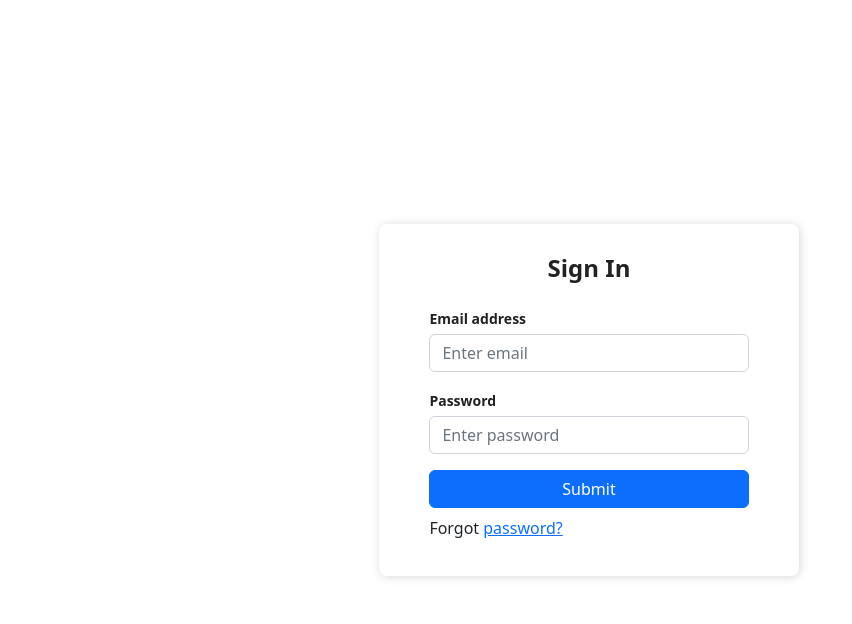
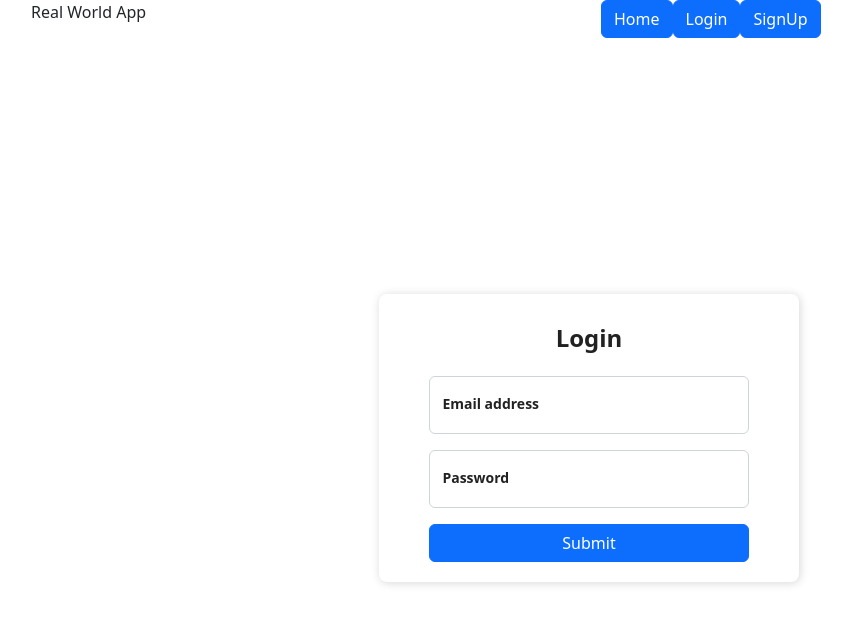
Before and after one commit to Solera-Bootcamp-Team-4/BankAppFE, a React (Create React App) app: page /LoginUser in a window 1280 px wide. Shown: the top 624 px of the page, without its empty margins (51-903 px from the left). Built offline with nearby package versions, Linux system fonts and the light colour scheme.

Commit message:
login done. doing Home page now

```diff
--- a/src/App.js
+++ b/src/App.js
@@ -3,7 +3,7 @@ import "bootstrap/dist/css/bootstrap.min.css"
 import { BrowserRouter, Routes, Route } from "react-router-dom";
 import Layout from "./pages/Layout";
 import sideBar from './components/sideBar/sideBar';
-import Signup from "./pages/Signup";
+import SignUpForm from "./components/signUp/SignUpForm";
 import Bankaccounts from "./components/Bankaccount/BankaccountLayout";
 import Personal from "./pages/Personal";
 import Settings from "./components/Settings/Settings";
@@ -11,6 +11,7 @@ import Transaction from "./pages/Transaction";
 import LoginUser from "./components/Login/LoginUser";
 import Header from './components/header/Header';
 import BankAccounts from './components/bankAccounts/BankAccounts';
+import UserSettings from './components/userSettings/UserSettings';
 
 function App() {
 
@@ -27,9 +28,9 @@ function App() {
       <BrowserRouter>
         <Routes>
           {/* Change to the component you are developing */}
-          <Route path="/" element={<Header />} />
-          {/* <Route path="/" element={<Layout />} /> */}
-          <Route path="Signup" element={<Signup />} />
+          {/* <Route path="/" element={<UserSettings/>} />*/}
+          <Route path="/" element={<Layout />} />
+          <Route path="SignUpForm" element={<SignUpForm />} />
           <Route path="LoginUser" element={<LoginUser />} />
           <Route path="bankAccounts" element={<BankAccounts />} />
           <Route path="personal" element={<Personal />} />
--- a/src/components/Login/LoginUser.jsx
+++ b/src/components/Login/LoginUser.jsx
@@ -1,36 +1,56 @@
 import './LoginUser.css';
+import Row from 'react-bootstrap/Row';
+import Container from 'react-bootstrap/Container';
+import Col from 'react-bootstrap/Col';
+import Button from 'react-bootstrap/Button';
+import FloatingLabel from 'react-bootstrap/FloatingLabel';
+import Form from 'react-bootstrap/Form';
+
+
 const LoginUser = () => {
-    return     <div className="Auth-form-container">
-    <form className="Auth-form">
+
+    const SubmitHandler = event =>{
+
+    };
+
+
+    return  (
+      <Container>
+      <Row className="header">
+      <Col>Real World App</Col>
+        <Col>
+        <Button variant="primary" href="/">Home</Button>
+        <Button variant="primary" href="/LoginUser">Login</Button>
+        <Button variant="primary" href="/SignUpForm">SignUp</Button>
+        </Col>
+      </Row>
+    <Row>
+    <div className="Auth-form-container">
+      <form className="Auth-form" onSubmit={SubmitHandler}>
       <div className="Auth-form-content">
-        <h3 className="Auth-form-title">Sign In</h3>
+        <h3 className="Auth-form-title">Login</h3>
         <div className="form-group mt-3">
-          <label>Email address</label>
-          <input
-            type="email"
-            className="form-control mt-1"
-            placeholder="Enter email"
-          />
-        </div>
-        <div className="form-group mt-3">
-          <label>Password</label>
-          <input
-            type="password"
-            className="form-control mt-1"
-            placeholder="Enter password"
-          />
-        </div>
+      <FloatingLabel
+        controlId="floatingInput"
+        label="Email address"
+        className="mb-3"
+      >
+        <Form.Control type="email" placeholder="name@example.com" />
+      </FloatingLabel>
+      <FloatingLabel controlId="floatingPassword" label="Password">
+        <Form.Control type="password" placeholder="Password" />
+      </FloatingLabel>
+      </div>
         <div className="d-grid gap-2 mt-3">
           <button type="submit" className="btn btn-primary">
             Submit
           </button>
         </div>
-        <p className="forgot-password text-right mt-2">
-          Forgot <a href="#">password?</a>
-        </p>
       </div>
     </form>
   </div>
-  };
-
+  </Row>
+  </Container>
+   );
+    }
   export default LoginUser;
--- /dev/null
+++ b/src/components/signUp/SignUpForm.css
@@ -0,0 +1,35 @@
+.Auth-form-container {
+    display: flex;
+    justify-content: center;
+    align-items: center;
+    width: 100vw;
+    height: 100vh;
+  }
+
+  .Auth-form {
+    width: 420px;
+    box-shadow: rgb(0 0 0 / 16%) 1px 1px 10px;
+    padding-top: 30px;
+    padding-bottom: 20px;
+    border-radius: 8px;
+    background-color: white;
+  }
+
+  .Auth-form-content {
+    padding-left: 12%;
+    padding-right: 12%;
+  }
+
+  .Auth-form-title {
+    text-align: center;
+    margin-bottom: 1em;
+    font-size: 24px;
+    color: rgb(34, 34, 34);
+    font-weight: 800;
+  }
+
+  label {
+    font-size: 14pt;
+    font-weight: 600;
+    color: rgb(34, 34, 34);
+  }
--- a/src/components/signUp/SignUpForm.jsx
+++ b/src/components/signUp/SignUpForm.jsx
@@ -1,9 +1,61 @@
-import React from 'react';
+import './SignUpForm.css';
+import Row from 'react-bootstrap/Row';
+import Container from 'react-bootstrap/Container';
+import Col from 'react-bootstrap/Col';
+import Button from 'react-bootstrap/Button';
+import FloatingLabel from 'react-bootstrap/FloatingLabel';
+import Form from 'react-bootstrap/Form';
 
-export default function SignUp() {
-  return (
-    <>
-      <div>SignUp</div>
-    </>
-  );
-}
+
+const SignUpForm = () => {
+
+    const SubmitHandler = event =>{
+
+    };
+
+
+    return  (
+      <Container>
+      <Row className="header">
+      <Col>Real World App</Col>
+        <Col>
+        <Button variant="primary" href="/">Home</Button>
+        <Button variant="primary" href="/LoginUser">Login</Button>
+        <Button variant="primary" href="/SignUpForm">SignUp</Button>
+        </Col>
+      </Row>
+    <Row>
+    <div className="Auth-form-container">
+      <form className="Auth-form" onSubmit={SubmitHandler}>
+      <div className="Auth-form-content">
+      <h3 className="Auth-form-title">SignUp</h3>
+        <div className="form-group mt-3">
+      <FloatingLabel controlId="floatingInput" label="First Name*" className="mb-3">
+      <Form.Control type="text" placeholder="First Name*" />
+      </FloatingLabel>
+      <FloatingLabel controlId="floatingInput" label="Last Name*">
+        <Form.Control type="text" placeholder="Last Name*" />
+      </FloatingLabel>
+      <FloatingLabel controlId="floatingInput" label="Username*">
+        <Form.Control type="text" placeholder="Username*" />
+      </FloatingLabel>
+      <FloatingLabel controlId="floatingPassword" label="Password*">
+        <Form.Control type="password" placeholder="Password" />
+      </FloatingLabel>
+      <FloatingLabel controlId="floatingPassword" label="Confirm Password*">
+        <Form.Control type="password" placeholder="Confirm Password*" />
+      </FloatingLabel>
+        </div>
+        <div className="d-grid gap-2 mt-3">
+          <button type="submit" className="btn btn-primary">
+            Submit
+          </button>
+        </div>
+      </div>
+    </form>
+  </div>
+  </Row>
+  </Container>
+   );
+    }
+  export default SignUpForm;
--- a/src/components/userSettings/UserSettings.jsx
+++ b/src/components/userSettings/UserSettings.jsx
@@ -20,8 +20,8 @@ export default function UserSettings() {
           <Col>
             <Form>
               <Form.Group className="mb-3" controlId="formBasicName">
-                <Form.Label>First name</Form.Label>
-                <Form.Control type="text" placeholder="Enter first name" />
+                <Form.Label for="firstName">First name</Form.Label>
+                <Form.Control type="text" placeholder="Enter first name" name="firstName"/>
                 <Form.Label>Last name</Form.Label>
                 <Form.Control type="text" placeholder="Enter last name" />
               </Form.Group>
--- /dev/null
+++ b/src/pages/Layout.css
@@ -0,0 +1,6 @@
+.BigDiv{
+
+    width: 300px;
+    height: 300px;
+    border:2px solid black;
+}
--- a/src/pages/Layout.js
+++ b/src/pages/Layout.js
@@ -1,10 +1,34 @@
-import { Outlet, Link } from "react-router-dom";
+
+import Container from 'react-bootstrap/Container';
+import Row from 'react-bootstrap/Row';
+import Col from 'react-bootstrap/Col';
+import Button from 'react-bootstrap/Button';
+import "./Layout.css";
 
 const Layout = () => {
+
+
+
   return (
-    <>
-      <nav>
-        <ul>
+    <Container>
+      <Row className="header">
+      <Col>Real World App</Col>
+        <Col>
+        <Button variant="primary" href="/">Home</Button>
+        <Button variant="primary" href="/LoginUser">Login</Button>
+        <Button variant="primary" href="/SignUpForm">SignUp</Button>
+        </Col>
+      </Row>
+      <Row className="BigDiv">
+        component div
+      </Row>
+
+    </Container>
+  )
+};
+
+export default Layout;
+{/* <ul>
           <li>
             <Link to="/">Home</Link>
           </li>
@@ -17,26 +41,9 @@ const Layout = () => {
                 <li>
              <Link to="/Bankaccounts ">Bankaccounts</Link>
           </li>
-          {/* <li> */}
-            {/* <Link to="/Bankaccounts ">Bankaccounts</Link>
-          </li>
-          <li>
-            <Link to="/Personal ">Personal</Link>
-          </li>
 
-          <li>
-            <Link to="/Transaction ">Transaction</Link>
-          </li> */}
                    <li>
             <Link to="/user/Settings ">Settings</Link>
           </li>
 
-        </ul>
-      </nav>
-
-      <Outlet />
-    </>
-  )
-};
-
-export default Layout;
+        </ul> */}
```
Also changed, not shown: src/pages/Home.js (added, +9 -0 lines), src/pages/Home.css (added).
